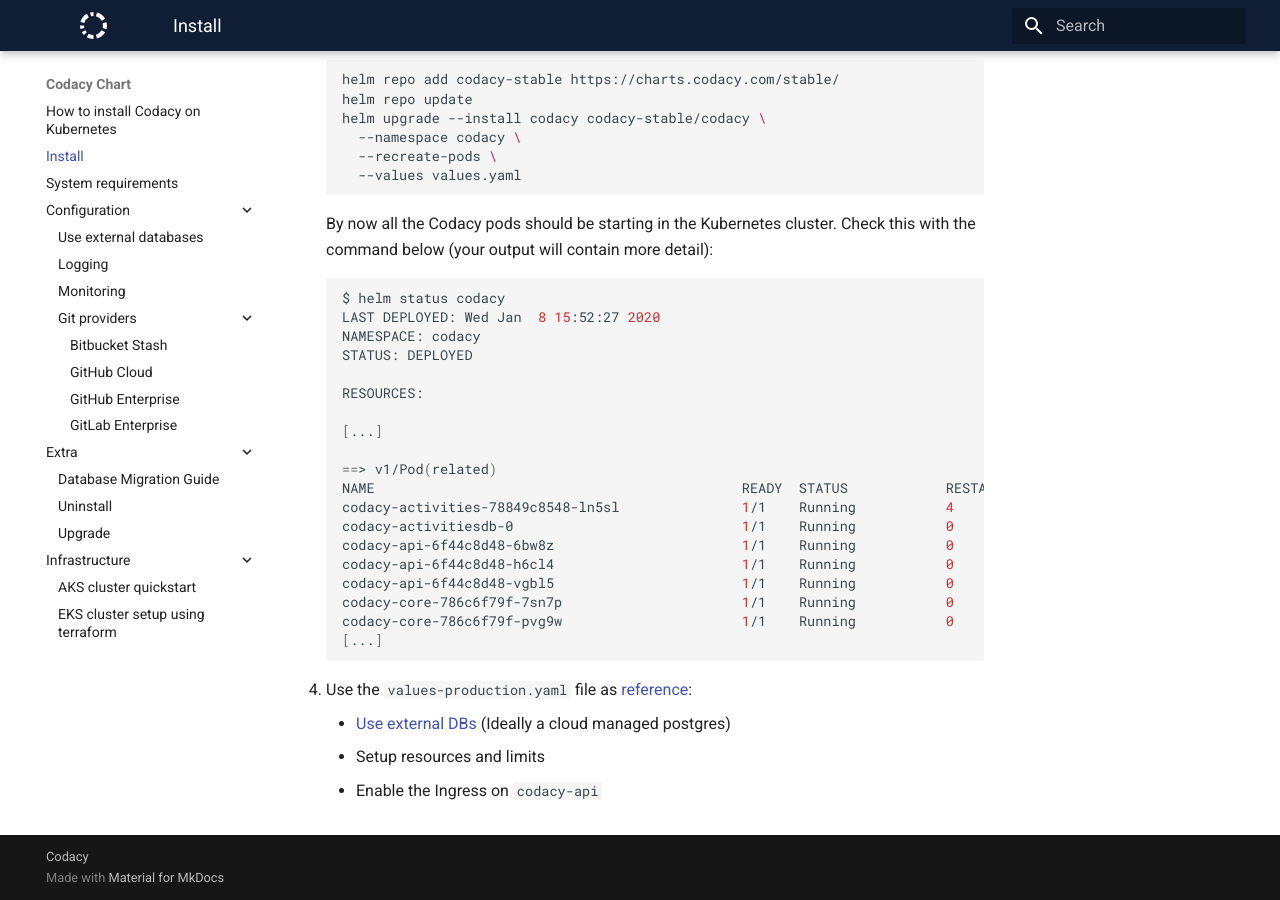
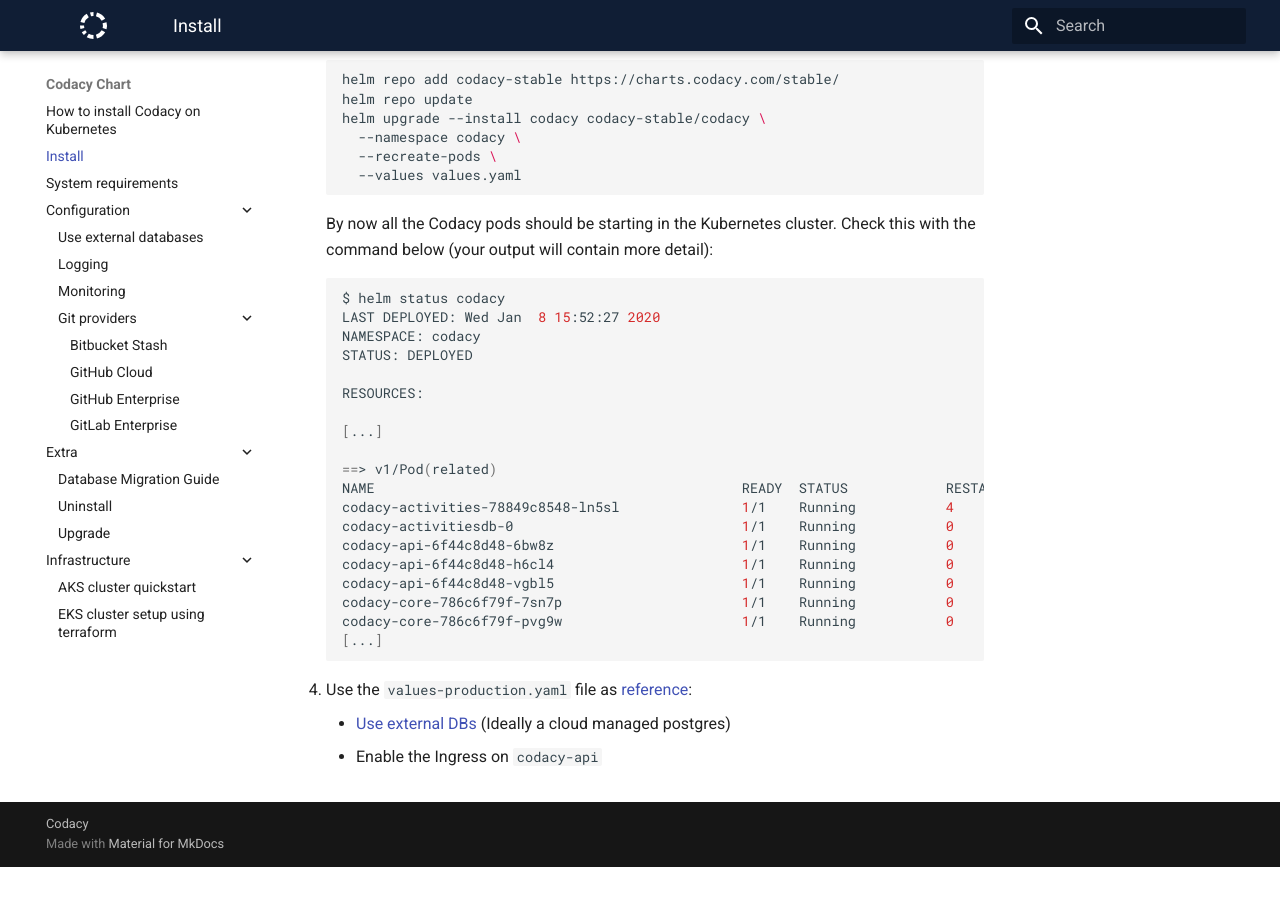
Before and after one commit to codacy/chart, an MkDocs documentation site: the page built from docs/install.md, in a window 1280 px wide and 900 px high, scrolled down 791 px. Built offline with MkDocs 1.6.1 and Material for MkDocs 9.7.7, drawn with Linux system fonts in a browser that asks for light colours; after the commit the page ends 1658 px from its top, so only the background shows below that.

Commit message:
Remove reference to setting up resources and limits

```diff
--- a/docs/install.md
+++ b/docs/install.md
@@ -64,5 +64,4 @@
 1. Use the `values-production.yaml` file as [reference](https://raw.githubusercontent.com/codacy/chart/master/codacy/values-production.yaml):
 
     * [Use external DBs](configuration/external-dbs.md) (Ideally a cloud managed postgres)
-    * Setup resources and limits
     * Enable the Ingress on `codacy-api`
```
